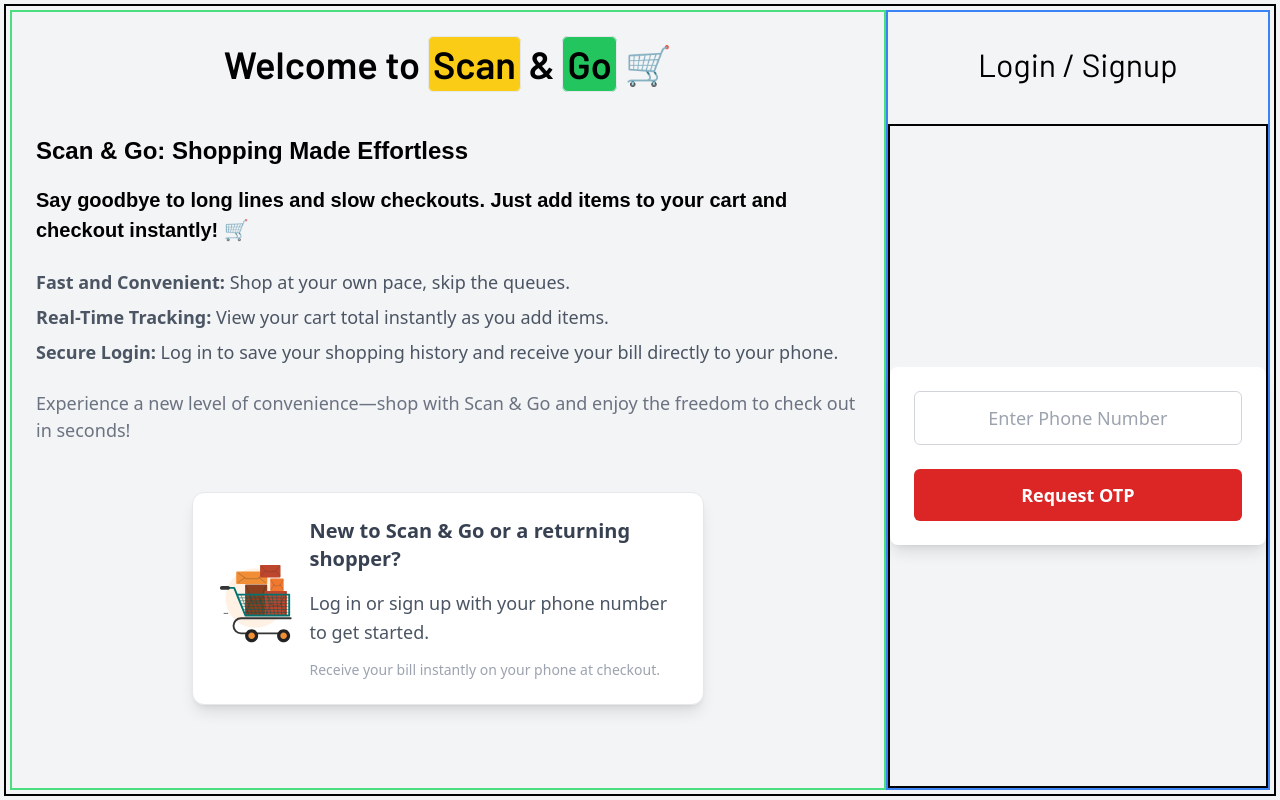
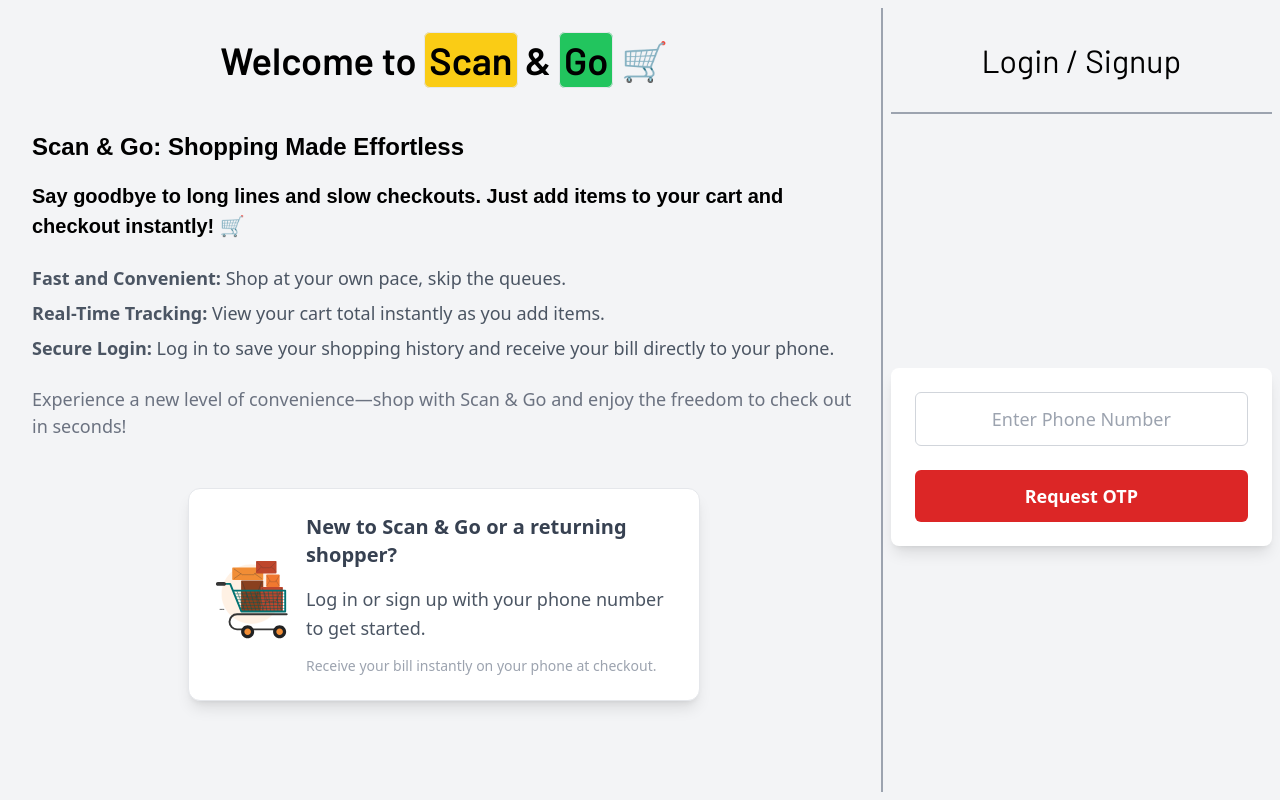
Before and after one commit to mayank5515/Scan-And-Go, a React (Vite) app in the folder frontend/: page / in a window 1280 px wide. Built offline with nearby package versions, Linux system fonts and the light colour scheme; no server answers; a web font is replaced by a local one.

Commit message:
FRONTEND: Removed borders , add ht where needed

```diff
--- a/frontend/src/components/LoginAndSignupComponents/LoginComponents/LoginSideBar.jsx
+++ b/frontend/src/components/LoginAndSignupComponents/LoginComponents/LoginSideBar.jsx
@@ -25,7 +25,7 @@ export default function LoginSideBar({
 }) {
   const last4Digits = phoneNumber.slice(-4);
   return (
-    <div className="border-2 border-green-400 p-6  flex flex-col space-y-10  lg:w-[220%] md:w-[100%]">
+    <div className=" p-6  flex flex-col space-y-10  lg:w-[220%] md:w-[100%]">
       <p className="text-[38px] font-Barlow font-semibold text-black text-center ">
         Welcome to{" "}
         <span className="bg-yellow-400 p-1 border-[1px] overflow-hidden rounded-md ">
--- a/frontend/src/pages/LoginAndSignupPage.jsx
+++ b/frontend/src/pages/LoginAndSignupPage.jsx
@@ -60,11 +60,13 @@ export default function LoginAndSignupPage() {
     }
   };
   return (
-    <div className="border-2 border-black p-1 bg-gray-100  h-full w-full flex flex-col lg:flex-row justify-between">
+    <div className=" p-1 bg-gray-100  h-full w-full flex flex-col lg:flex-row justify-between">
       <LoginSideBar step={step} phoneNumber={phoneNumber} />
-      <div className="border-2 border-blue-500 h-full w-full flex flex-col">
+      <ht className="border-[1px] border-gray-400" />
+      <div className="ml-2 h-full w-full flex flex-col">
         <Login_InputBlockTitle step={step} />
-        <section className=" mt-2 border-2 border-black h-full">
+        <ht className="border-[1px] border-gray-400 px-4" />
+        <section className=" mt-2  h-full">
           {step === 1 ? (
             <Login_And_SignupBlock
               dynamicValue={phoneNumber}
```
